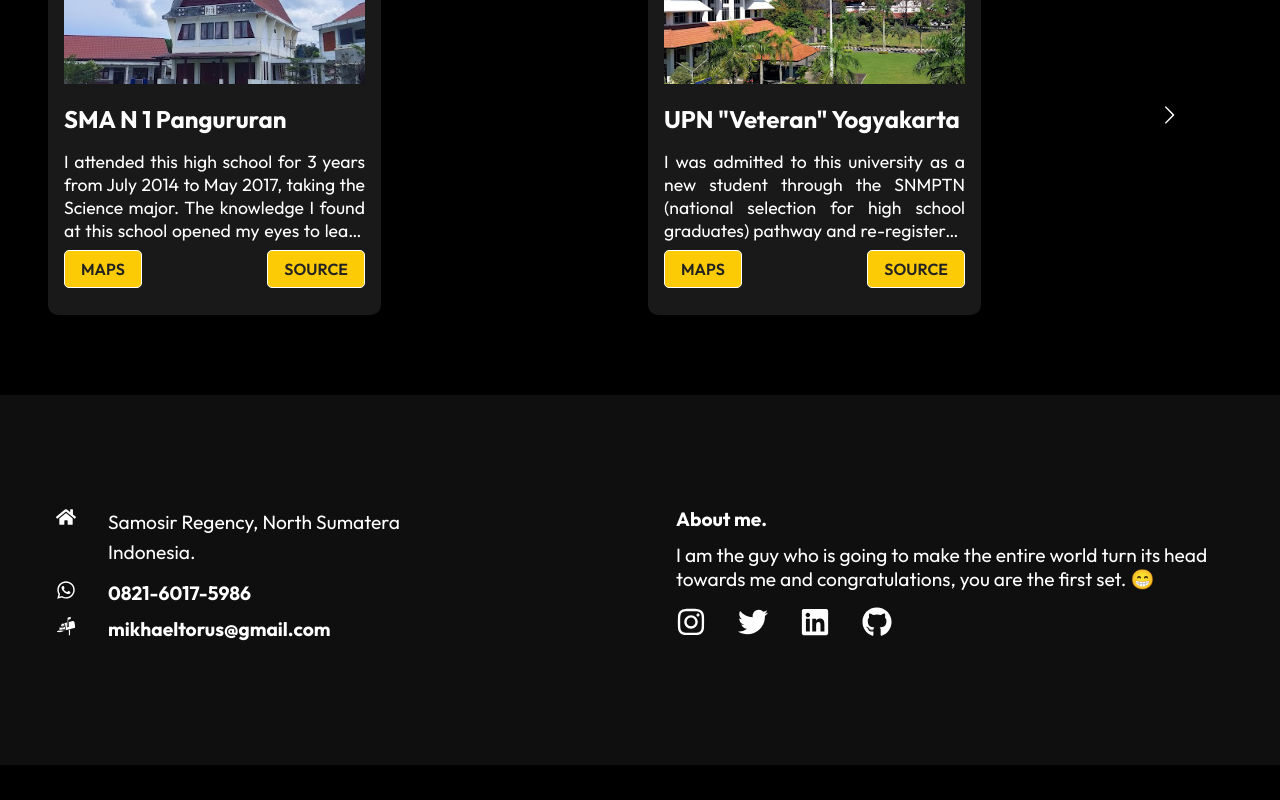
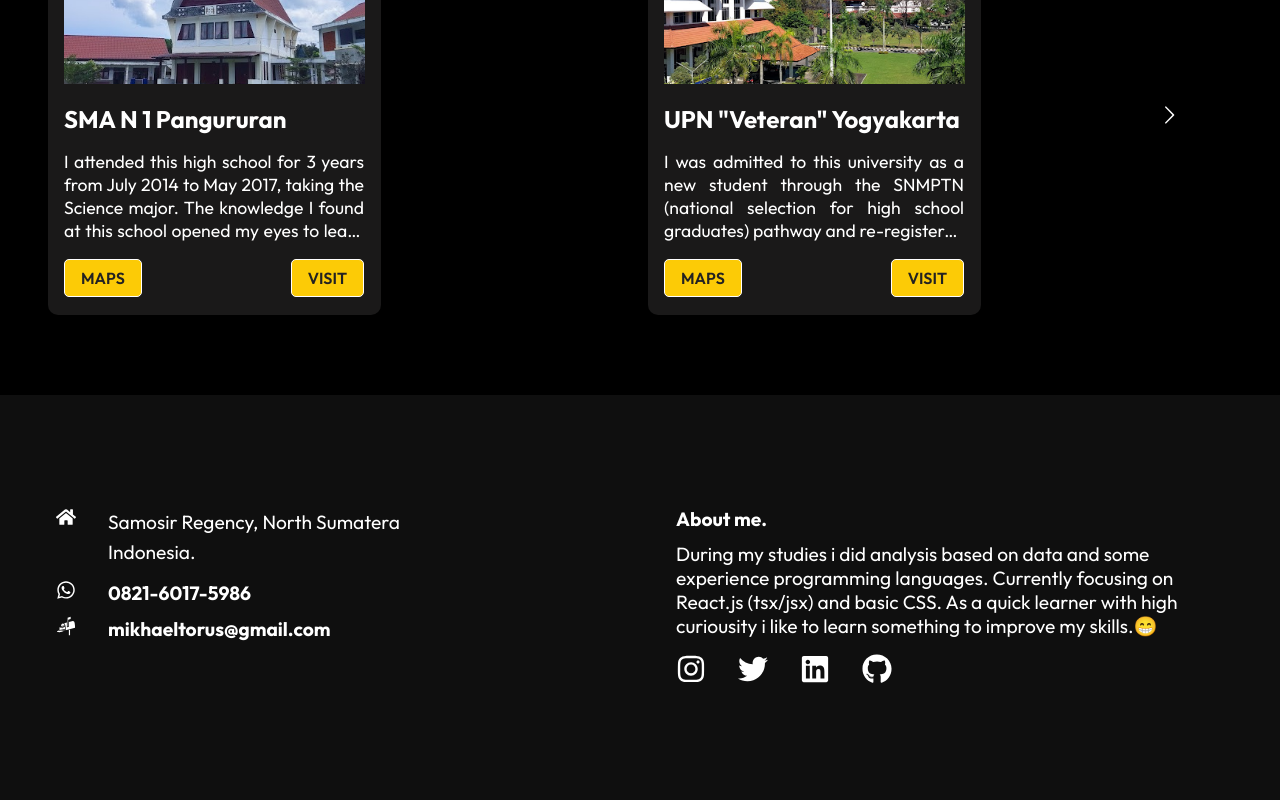
Before and after one commit to kaeltorus/web-porto, a React (Vite) app: page / in a window 1280 px wide. Shown: the part 1021-1821 px from the top of the page. Before the commit the page ends 1786 px from the top, so only its background shows below. Built offline with nearby package versions, Linux system fonts and the light colour scheme.

Commit message:
just back from hiatus, here i am

```diff
--- a/src/components/ExpCard.jsx
+++ b/src/components/ExpCard.jsx
@@ -14,13 +14,15 @@
       </h2>
       <div className="exp-details">
         <p>{props.text}</p>
+        <div className="absolute">
           <div className="exp-btns">
             <NavLink to={props.view} className="btn">
               Maps
             </NavLink>
             <NavLink to={props.source} className="btn">
-            Source
+              Visit
             </NavLink>
+          </div>
         </div>
       </div>
     </div>
--- a/src/components/ExpCardData.js
+++ b/src/components/ExpCardData.js
@@ -44,7 +44,7 @@
   {
     imgsrc: comingsoon,
     title: "Comingsoon",
-    text: "Lorem ipsum dolor sit amet consectetur adipisicing elit. Consequuntur, obcaecati? Neque nemo ipsa blanditiis natus, accusamus aspernatur eveniet? Perferendis, eos.",
+    text: "I would love to travel the world, so i can fill this section with it ✌",
     view: "https://github.com/kaeltorus",
     source: "https://github.com/kaeltorus",
   },
--- a/src/components/ExpCardStyles.css
+++ b/src/components/ExpCardStyles.css
@@ -16,6 +16,7 @@
   border-radius: 10px;
   margin: 0 0.5rem;
   width: 333px;
+  height: 400px;
 }
 .exp-card img {
   width: 100%;
@@ -35,12 +36,20 @@
   -webkit-line-clamp: 4;
   line-clamp: 4;
   -webkit-box-orient: vertical;
+  width: 300px;
+}
+
+.absolute {
+  position: absolute;
+  bottom: 10px;
+  width: 300px;
 }
 
 .exp-btns {
   display: flex;
   justify-content: space-between;
   padding: 0.5rem 0;
+  margin-top: auto;
 }
 
 .exp-btns .btn {
--- a/src/components/Footer.jsx
+++ b/src/components/Footer.jsx
@@ -54,8 +54,10 @@
         <div className="kanan">
           <h4>About me.</h4>
           <p>
-            I am the guy who is going to make the entire world turn its head
-            towards me and congratulations, you are the first set. 😁
+            During my studies i did analysis based on data and some experience
+            programming languages. Currently focusing on React.js (tsx/jsx) and
+            basic CSS. As a quick learner with high curiousity i like to learn
+            something to improve my skills.😁
           </p>
           <div className="socialmedia">
             <a href="https://www.instagram.com/mikhaelsitorus/">
--- a/src/routes/Contact.jsx
+++ b/src/routes/Contact.jsx
@@ -10,7 +10,7 @@
       <Navbar />
       <HeroImg2
         heading="CONTACT."
-        text="Leave me a message of what you think and feel free to ask! ✌"
+        text="Leave me a message of what you think too discuss and feel free to ask! ✌"
       />
       <Form />
       <Footer />
```
Lines whose indentation alone changed are shown as unchanged.
